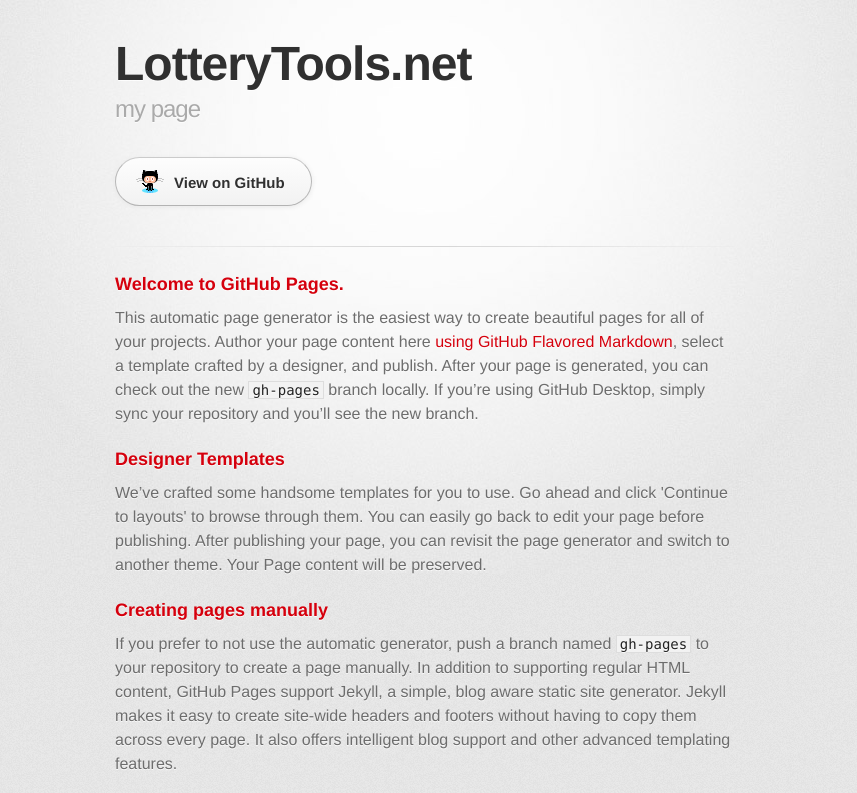
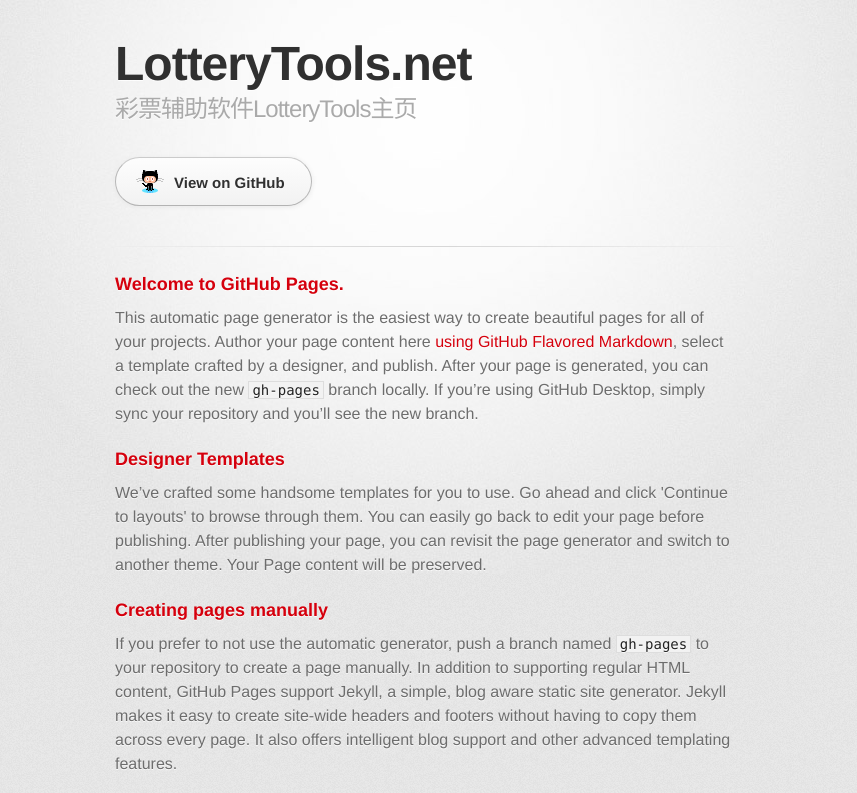
Before and after one commit to wishnet/wishnet.github.com, a plain HTML site: page index.html in a window 1280 px wide. Shown: the top 793 px of the page, without its empty margins (215-1072 px from the left). Drawn offline with Linux system fonts and the light colour scheme; a web font is replaced by a local one.

Commit message:
增加说明

```diff
--- a/index.html
+++ b/index.html
@@ -19,7 +19,7 @@
 
         <header>
           <h1>LotteryTools.net</h1>
-          <h2>my page</h2>
+          <h2>彩票辅助软件LotteryTools主页</h2>
         </header>
 
         <section id="downloads" class="clearfix">
```
